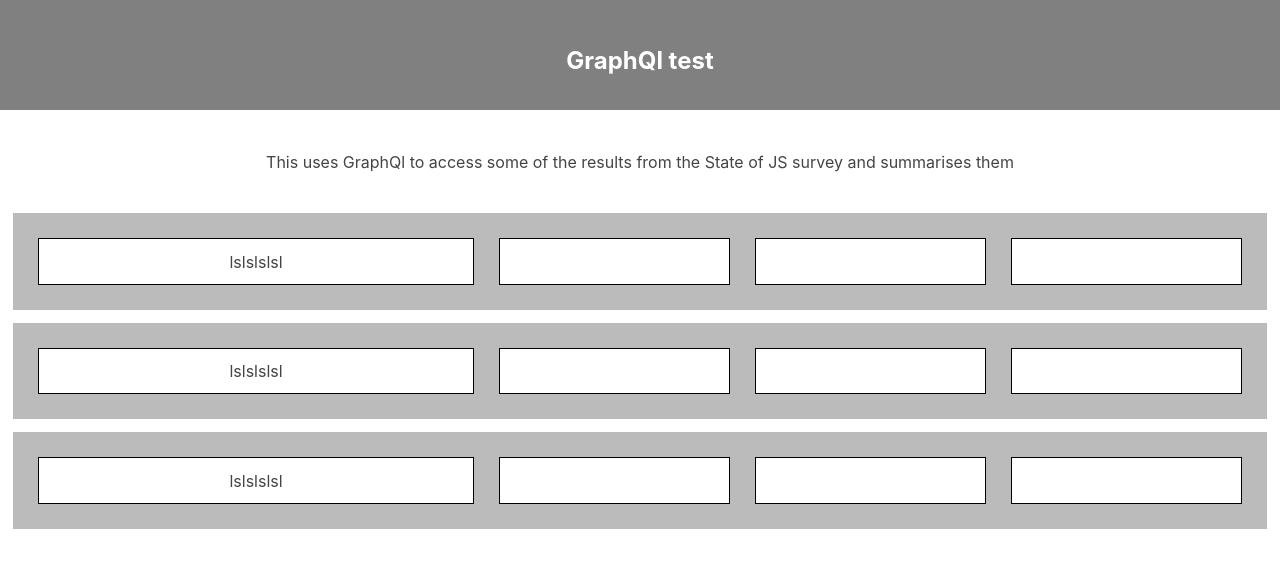
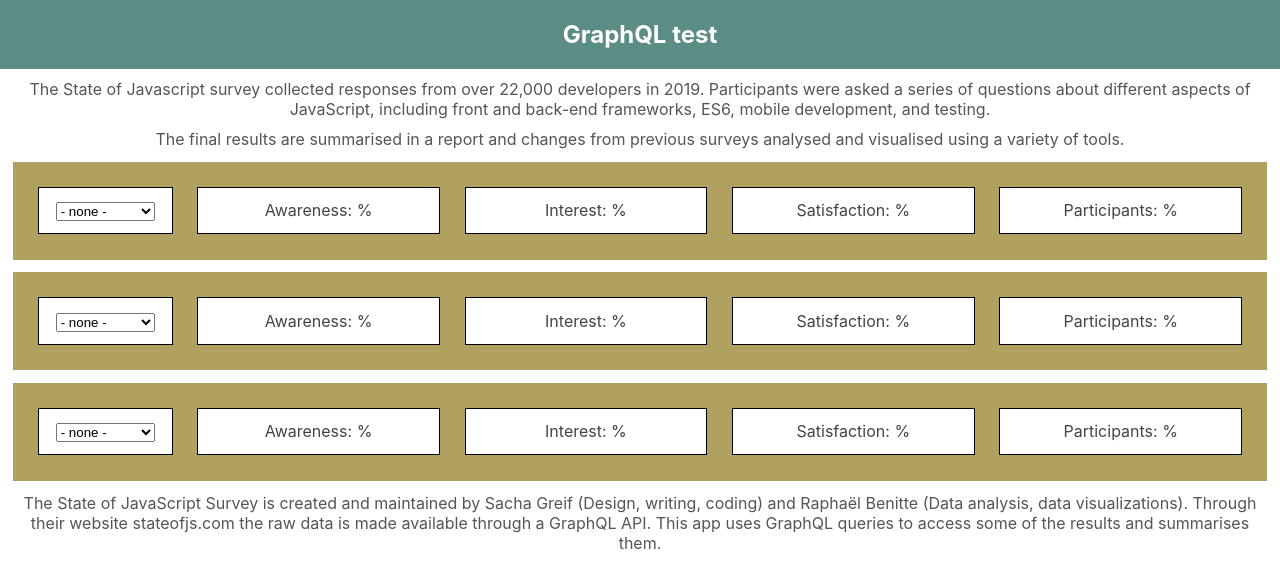
Before and after one commit to markallen01666/react-graphql-experiment, a React (Create React App) app: page / in a window 1280 px wide. Shown: the top 588 px of the page. Built offline with nearby package versions, Linux system fonts and the light colour scheme.

Commit message:
Styling and working on GraphQL request

```diff
--- a/src/App.js
+++ b/src/App.js
@@ -1,40 +1,39 @@
 import React from "react";
+
 import Card from "./components/Card";
-import Cell from "./components/Cell";
 import Header from "./components/Header";
-import Text from "./components/Text";
+import TextBlock from "./components/TextBlock";
 import "./App.css";
+
 
 function App() {
   return (
-    <div className="App">
-      <Header title="GraphQl test" />
-      <Card style={{backgroundColor: "white"}}>
-        <Text>
-          This uses GraphQl to access some of the results from the State of
-          JS survey and summarises them
-        </Text>
-      </Card>
-      <Card>
-        <Cell style={{width: "40%"}}>lslslslsl</Cell>
-        <Cell style={{width: "20%"}}></Cell>
-        <Cell style={{width: "20%"}}></Cell>
-        <Cell style={{width: "20%"}}></Cell>
-      </Card>
-      <Card>
-        <Cell style={{width: "40%"}}>lslslslsl</Cell>
-        <Cell style={{width: "20%"}}></Cell>
-        <Cell style={{width: "20%"}}></Cell>
-        <Cell style={{width: "20%"}}></Cell>
-      </Card>
-      <Card>
-        <Cell style={{width: "40%"}}>lslslslsl</Cell>
-        <Cell style={{width: "20%"}}></Cell>
-        <Cell style={{width: "20%"}}></Cell>
-        <Cell style={{width: "20%"}}></Cell>
-      </Card>
+    <div className="App" style={appStyle}>
+      <Header title="GraphQL test" />
+      <TextBlock>
+        The State of Javascript survey collected responses from over 22,000
+        developers in 2019. Participants were asked a series of questions about
+        different aspects of JavaScript, including front and back-end
+        frameworks, ES6, mobile development, and testing.
+      </TextBlock>
+      <TextBlock>
+        The final results are summarised in a report and changes from previous
+        surveys analysed and visualised using a variety of tools.
+      </TextBlock>
+      <Card />
+      <Card />
+      <Card />
+      <TextBlock>
+        The State of JavaScript Survey is created and maintained by Sacha Greif
+        (Design, writing, coding) and Raphaël Benitte (Data analysis, data
+        visualizations). Through their website stateofjs.com the raw data is
+        made available through a GraphQL API. This app uses GraphQL queries to
+        access some of the results and summarises them.
+      </TextBlock>
     </div>
   );
 }
 
+const appStyle = {};
+
 export default App;
--- a/src/components/Card.js
+++ b/src/components/Card.js
@@ -1,17 +1,79 @@
-import React from "react";
+import React, { useState } from "react";
+
+import Cell from "./Cell";
+import Picker from "./Picker";
 
 const Card = props => {
-  return <div style={{ ...cardStyle, ...props.style }}>{props.children}</div>;
+  const [queryTool, setQueryTool] = useState("none");
+  const [awareness, setAwareness] = useState();
+  const [interest, setInterest] = useState();
+  const [satisfaction, setSatisfaction] = useState();
+  const [participants, setParticipants] = useState();
+
+  const toolChangedHandler = toolName => {
+    console.log("Toolname:")
+    console.log(toolName);
+    let newName = "react";
+    setQueryTool(newName);
+    console.log("queryTool");
+    console.log(queryTool);
+    let query = `
+      query {
+        survey(survey: js) {
+          tool(id: ${queryTool}) {
+            id
+            experience {
+              allYears{
+                year
+                total
+                awarenessInterestSatisfaction {
+                  awareness
+                  interest
+                  satisfaction
+                }
+              }
+            }
+          }
+        }
+      }`;
+
+      const url = "https://api.stateofjs.com/graphql";
+      const opts = {
+        method: "POST",
+        headers: { "Content-Type": "application/json" },
+        body: JSON.stringify({ query })
+      };
+      fetch(url, opts)
+        .then(res => {
+          return res.json();
+        })
+        .then(myJson => {
+          console.log(myJson);
+          setAwareness("0")
+        })
+        .catch(console.error);
+      console.log(`Selected: ${queryTool}`)
+    };
+
+  return (
+    <div style={{ ...cardStyle, ...props.style }}>
+      <Cell style={{ flex: "1" }}>
+        <Picker changeTool={toolChangedHandler} value={queryTool} />
+      </Cell>
+      <Cell style={{ flex: "2" }}>Awareness: {awareness}%</Cell>
+      <Cell style={{ flex: "2" }}>Interest: {interest}%</Cell>
+      <Cell style={{ flex: "2" }}>Satisfaction: {satisfaction}%</Cell>
+      <Cell style={{ flex: "2" }}>Participants: {participants}%</Cell>
+    </div>
+  );
 };
 
 const cardStyle = {
   display: "flex",
   flex: 1,
-  flexDirection: "row",
   margin: "1%",
   padding: "1%",
-  justifyContent: "center",
-  backgroundColor: "#bbb",
+  backgroundColor: "#b0a160",
   color: "#444"
 };
 
--- a/src/components/Cell.js
+++ b/src/components/Cell.js
@@ -5,11 +5,8 @@
 };
 
 const cellStyle = {
-  flexDirection: "row",
   margin: "1%",
   padding: "1%",
-  alignItems: "center",
-  justifyContent: "center",
   border: "solid 1px black",
   backgroundColor: "white",
   color: "#444"
--- a/src/components/Header.js
+++ b/src/components/Header.js
@@ -3,21 +3,19 @@
 const Header = props => {
   return (
     <div style={headerStyle}>
-      <h1 style={{...titleStyle, ...props.style}}>{props.title}</h1>
+      <h1 style={{ ...titleStyle, ...props.style }}>{props.title}</h1>
     </div>
   );
 };
 
 const headerStyle = {
-  width: "100%",
-  height: 80,
-  paddingTop: 30,
-  color: "white",
-  backgroundColor: "grey",
-  alignItems: "center",
-  justifyContent: "center"
+ display: "flex",
+ color: "white",
+ backgroundColor: "#5b8c85"
 };
 const titleStyle = {
+  margin: "auto",
+  padding: 20,
   fontSize: 24
 };
 
--- /dev/null
+++ b/src/components/Picker.js
@@ -0,0 +1,32 @@
+import React from "react";
+
+const Picker = props => {
+  const selectHandler = (d) => {
+    console.log(d);
+    let e = document.getElementById("selecter").value;
+    props.changeTool(e);
+  };
+  return (
+    <div style={pickerStyle}>
+      <select
+        id="selecter"
+        style={{ ...pickerStyle, ...props.style }}
+        onChange={selectHandler}
+      >
+        <option value="none">- none -</option>
+        <option value="react">React</option>
+        <option value="angular">Angular</option>
+        <option value="vuejs">Vue</option>
+        <option value="jest">Jest</option>
+        <option value="express">Express</option>
+        <option value="reactnative">React Native</option>
+      </select>
+    </div>
+  );
+};
+
+const pickerStyle = {
+  flex: 1
+};
+
+export default Picker;
--- /dev/null
+++ b/src/components/TextBlock.js
@@ -0,0 +1,19 @@
+import React from "react";
+
+import Text from "./Text";
+
+const TextBlock = props => {
+  return (
+    <Text style={{ ...textBlockStyle, ...props.style }}>{props.children}</Text>
+  );
+};
+
+const textBlockStyle = {
+  display: "flex",
+  justifyContent: "center",
+  margin: 10,
+  backgroundColor: "white",
+  color: "#555"
+};
+
+export default TextBlock;
```
